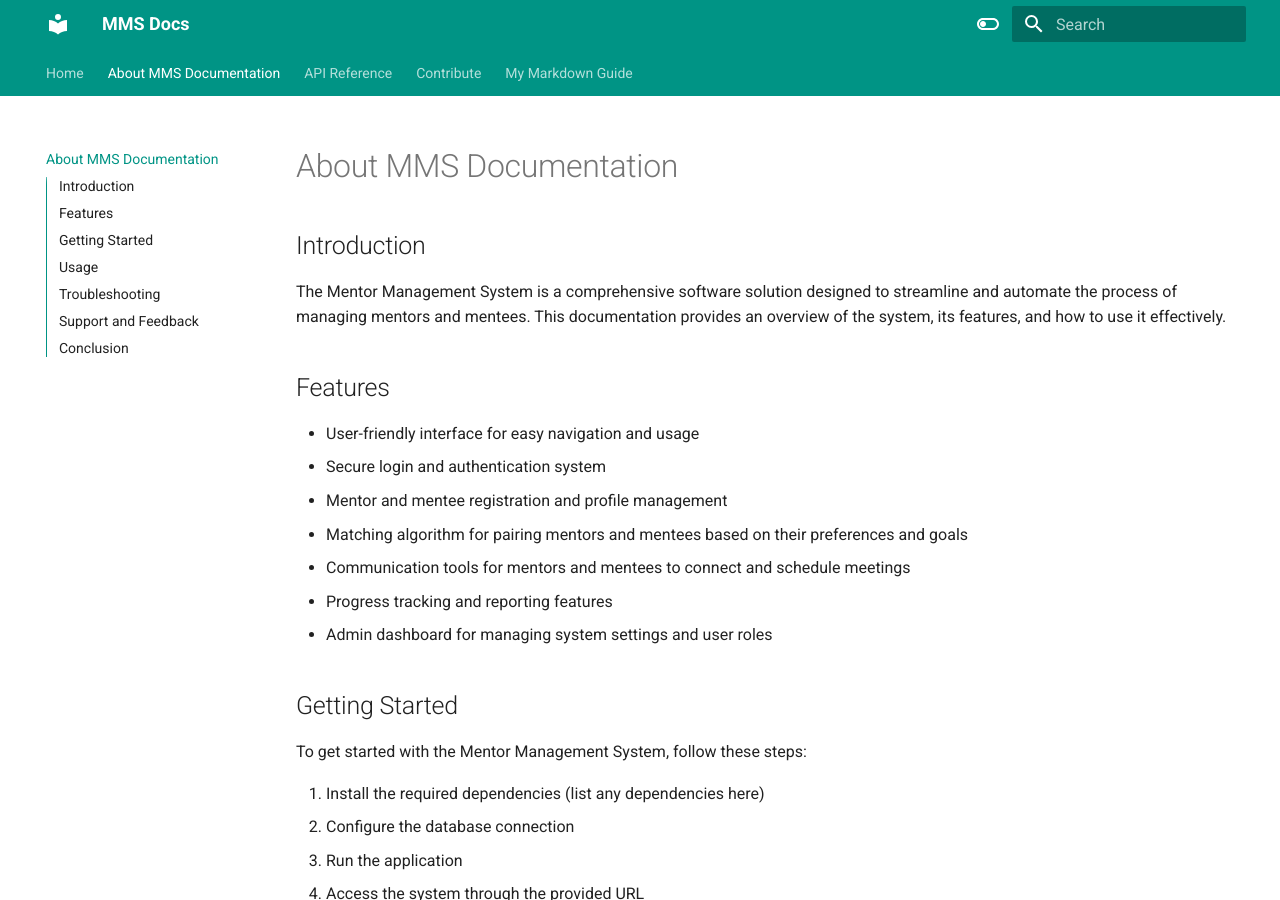
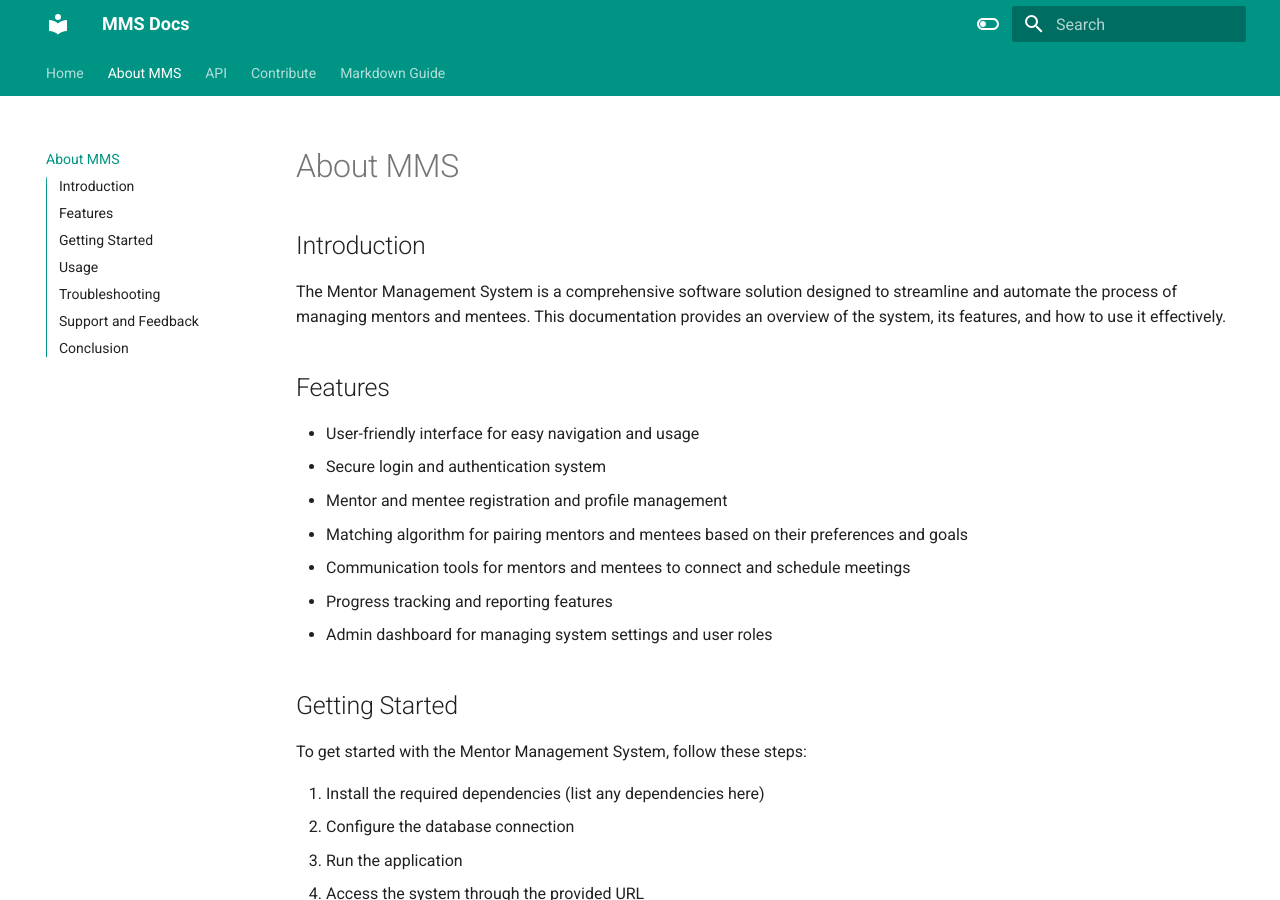
Before and after one commit to Lupleg/Test-nextjs, an MkDocs documentation site: the page built from docs/about.md, in a window 1280 px wide and 900 px high. Built offline with MkDocs 1.6.1 and Material for MkDocs 9.7.7, drawn with Linux system fonts in a browser that asks for light colours.

Commit message:
Refactor documentation headings

```diff
--- a/docs/about.md
+++ b/docs/about.md
@@ -1,4 +1,4 @@
-# About MMS Documentation
+# About MMS
 
 ## Introduction
 The Mentor Management System is a comprehensive software solution designed to streamline and automate the process of managing mentors and mentees. This documentation provides an overview of the system, its features, and how to use it effectively.
--- a/docs/api.md
+++ b/docs/api.md
@@ -1,4 +1,4 @@
-# API Reference
+# API
 
 ## Another heading
 
--- a/docs/example.md
+++ b/docs/example.md
@@ -1,4 +1,4 @@
-# My Markdown Guide
+# Markdown Guide
 
 Welcome to my Markdown guide! This guide will help you get started with Markdown and contribute to MMS documentation projects.
 
```
